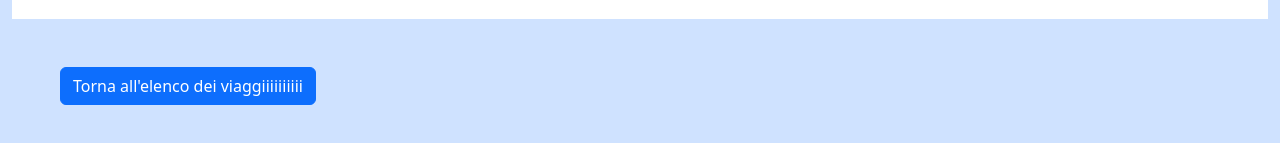
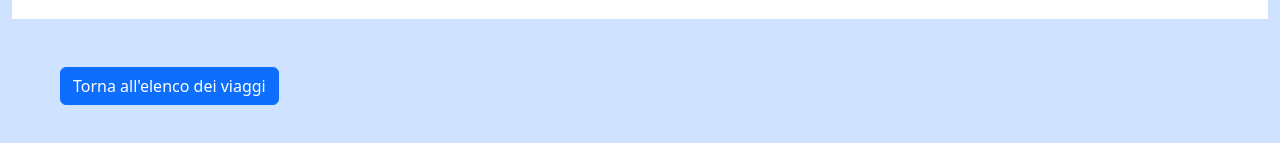
Before and after one commit to luigi-giordano/boolroad, a React (Vite) app: page /travel-page/1 in a window 1280 px wide. Shown: the part 331-474 px from the top of the page. Built offline with nearby package versions, Linux system fonts and the light colour scheme.

Commit message:
[6 step]

```diff
--- a/src/pages/TravelPage.jsx
+++ b/src/pages/TravelPage.jsx
@@ -61,7 +61,7 @@ function TravelPage() {
 
       ))}
 
-      <Link to="/" className="btn btn-primary m-5">Torna all'elenco dei viaggiiiiiiiiii</Link>
+      <Link to="/" className="btn btn-primary m-5">Torna all'elenco dei viaggi</Link>
     </div>
   )
 }
```
